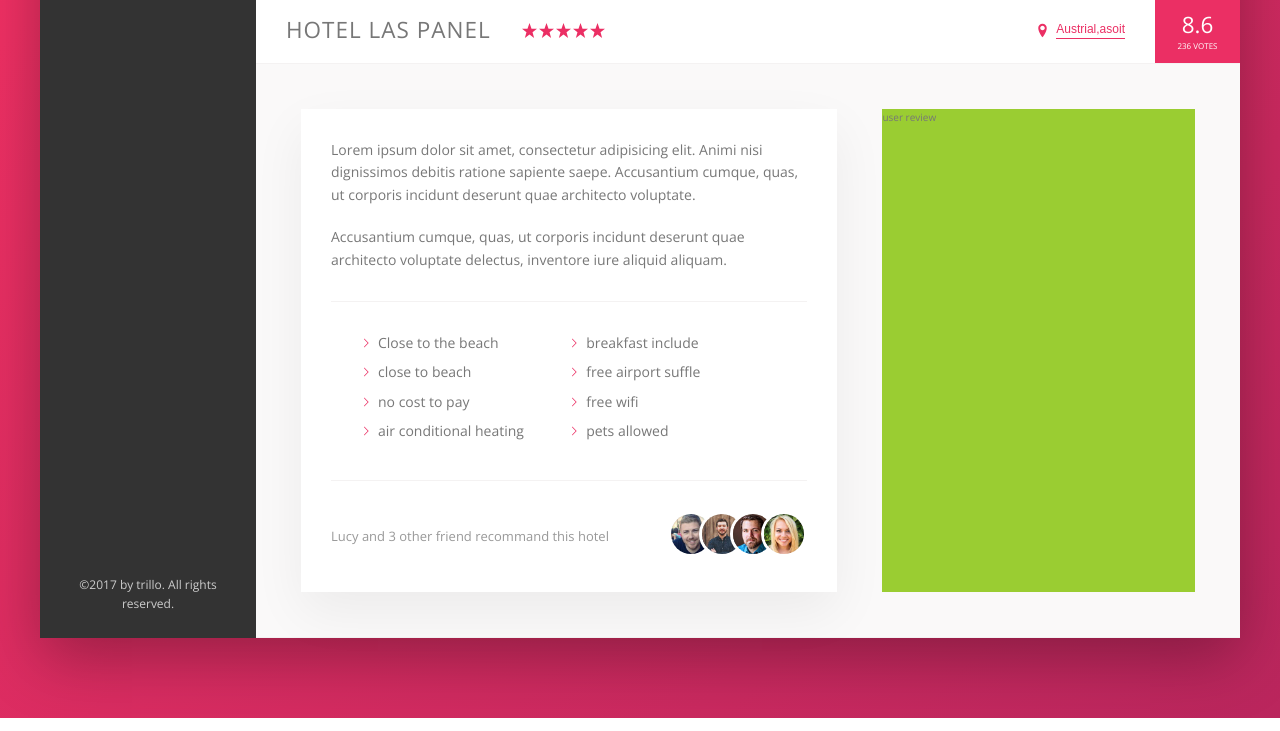
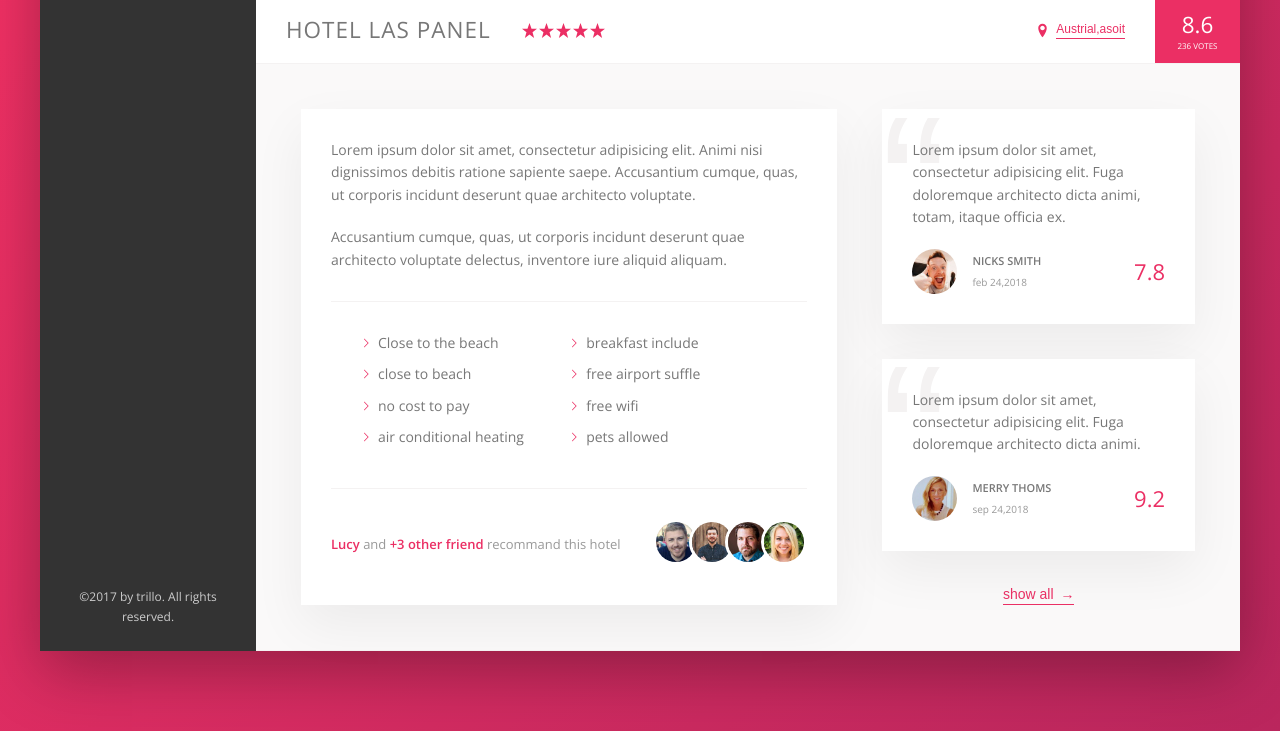
Before and after one commit to rohanvachheta/learn-css-from-jonas-shemedtman, a website: page trillo/index.html in a window 1280 px wide. Shown: the part 538-1269 px from the top of the page. Drawn offline with nearby package versions, Linux system fonts and the light colour scheme.

Commit message:
added more style on last column

```diff
--- a/trillo/index.html
+++ b/trillo/index.html
@@ -174,7 +174,8 @@
               </ul>
               <div class="recommand">
                 <p class="recommand__count">
-                  Lucy and 3 other friend recommand this hotel
+                  <span>Lucy</span> and <span>+3 other friend</span> recommand
+                  this hotel
                 </p>
                 <div class="recommand__friends">
                   <img
@@ -197,7 +198,47 @@
                 </div>
               </div>
             </div>
-            <div class="user-reviews">user review</div>
+            <div class="user-reviews">
+              <figure class="review">
+                <blockquote class="review__text">
+                  Lorem ipsum dolor sit amet, consectetur adipisicing elit. Fuga
+                  doloremque architecto dicta animi, totam, itaque officia ex.
+                </blockquote>
+                <figcaption class="review__user">
+                  <img
+                    src="img/user-1.jpg"
+                    alt="review"
+                    class="review__photo"
+                  />
+                  <div class="review__user--box">
+                    <p class="review__user--name">Nicks smith</p>
+                    <p class="review__user--date">feb 24,2018</p>
+                  </div>
+                  <div class="review__rating">7.8</div>
+                </figcaption>
+              </figure>
+
+              <figure class="review">
+                <blockquote class="review__text">
+                  Lorem ipsum dolor sit amet, consectetur adipisicing elit. Fuga
+                  doloremque architecto dicta animi.
+                </blockquote>
+                <figcaption class="review__user">
+                  <img
+                    src="img/user-2.jpg"
+                    alt="review"
+                    class="review__photo"
+                  />
+                  <div class="review__user--box">
+                    <p class="review__user--name">merry thoms</p>
+                    <p class="review__user--date">sep 24,2018</p>
+                  </div>
+                  <div class="review__rating">9.2</div>
+                </figcaption>
+              </figure>
+
+              <button class="btn-inline">show all <span>&rarr;</span></button>
+            </div>
           </div>
         </main>
       </div>
--- a/trillo/sass/_base.scss
+++ b/trillo/sass/_base.scss
@@ -46,5 +46,4 @@ body {
   color: var(--color-grey-dark-2);
   background-size: cover;
   background-repeat: no-repeat;
-  min-height: 100vh;
 }
--- a/trillo/sass/_component.scss
+++ b/trillo/sass/_component.scss
@@ -259,13 +259,25 @@
   padding-bottom: 2px;
   transition: all 0.2s;
 
+  & span {
+    margin-left: 3px;
+    transition: margin-left 0.2s;
+  }
+
   &:hover {
     color: var(--color-grey-dark-1);
+    & span {
+      margin-left: 8px;
+    }
   }
 
   &:focus {
     outline: none;
     animation: pulsate 1s infinite;
+  }
+
+  &.btn-inline {
+    align-self: center;
   }
 }
 
@@ -304,6 +316,10 @@
   &__item {
     flex: 0 0 50%;
     margin-bottom: 0.7rem;
+    cursor: pointer;
+    transition: all 0.3s;
+    padding-bottom: 1px;
+    border-bottom: 1px solid transparent;
 
     &::before {
       content: "";
@@ -311,6 +327,8 @@
       height: 1rem;
       width: 1rem;
       margin-right: 0.7rem;
+      transition: all 0.3s;
+
       // background-image: url(../img/SVG/chevron-thin-right.svg);
       // background-size: cover;
 
@@ -321,6 +339,21 @@
 
       mask-image: url(../img/SVG/chevron-thin-right.svg);
       mask-size: cover;
+    }
+
+    &:hover::before,
+    &:hover {
+      transform: scale(1.01);
+      border-bottom: 1px solid var(--color-grey-light-3);
+      color: var(--color-primary);
+      padding-bottom: 1px;
+    }
+
+    &:active::before,
+    &:active {
+      transform: scale(1);
+      border-bottom: 1px solid var(--color-grey-light-3);
+      color: var(--color-grey-dark-1);
     }
   }
 }
@@ -335,10 +368,14 @@
   align-items: center;
 
   &__count {
+    span {
+      color: var(--color-primary);
+      font-weight: bold;
+    }
   }
 
-  &__friends {
-  }
+  // &__friends {
+  // }
 
   &__photo {
     box-sizing: content-box;
@@ -346,9 +383,82 @@
     width: 4rem;
     border-radius: 50%;
     border: 3px solid #fff;
+    transition: all 0.3s;
+    cursor: pointer;
 
     &:not(:last-child) {
-      margin-right: -1.5rem;
+      margin-right: -1rem;
+    }
+
+    &:hover {
+      transform: scale(1.1);
     }
   }
 }
+
+.review {
+  background-color: #fff;
+  box-shadow: var(--shadow-light);
+  padding: 3rem;
+  margin-bottom: 3.5rem;
+  position: relative;
+  overflow: hidden;
+
+  &__text {
+    margin-bottom: 2rem;
+    color: var(--color-grey-dark-2);
+    z-index: 2;
+    position: relative;
+  }
+
+  &__user {
+    display: flex;
+    justify-content: space-between;
+    align-items: center;
+  }
+
+  &__photo {
+    height: 4.5rem;
+    width: 4.5rem;
+    border-radius: 50%;
+    display: inline-block;
+    margin-right: 1.5rem;
+  }
+
+  &__user--name {
+    font-size: 1.1rem;
+    font-weight: 600;
+    text-transform: uppercase;
+    margin-bottom: 0.4rem;
+  }
+
+  &__user--box {
+    margin-right: auto;
+  }
+
+  &__user--date {
+    font-size: 1rem;
+    color: var(--color-grey-dark-3);
+  }
+
+  &__rating {
+    color: var(--color-primary);
+    font-size: 2.2rem;
+    font-weight: 300;
+  }
+
+  // https://css-tricks.com/snippets/html/glyphs/
+  // for html entity use this site
+  &::before {
+    content: "\201C";
+    display: inline-block;
+    position: absolute;
+    top: -2.25rem;
+    left: -0.2rem;
+    z-index: 1;
+    font-size: 20rem;
+    line-height: 1;
+    color: var(--color-grey-light-2);
+    font-family: sans-serif;
+  }
+}
--- a/trillo/sass/_layout.scss
+++ b/trillo/sass/_layout.scss
@@ -38,6 +38,7 @@
   padding: 4.5rem;
   background-color: var(--color-grey-light-1);
   border-bottom: var(--line);
+  font-size: 1.4rem;
 }
 
 .description {
@@ -45,11 +46,12 @@
   box-shadow: var(--shadow-light);
   padding: 3rem;
   flex: 0 0 60%;
-  font-size: 1.4rem;
 }
 
 .user-reviews {
-  background-color: yellowgreen;
   flex: 1;
   margin-left: 4.5rem;
+  display: flex;
+  flex-direction: column;
+  justify-content: center;
 }
```
Also changed, not shown: trillo/css/style.css.
